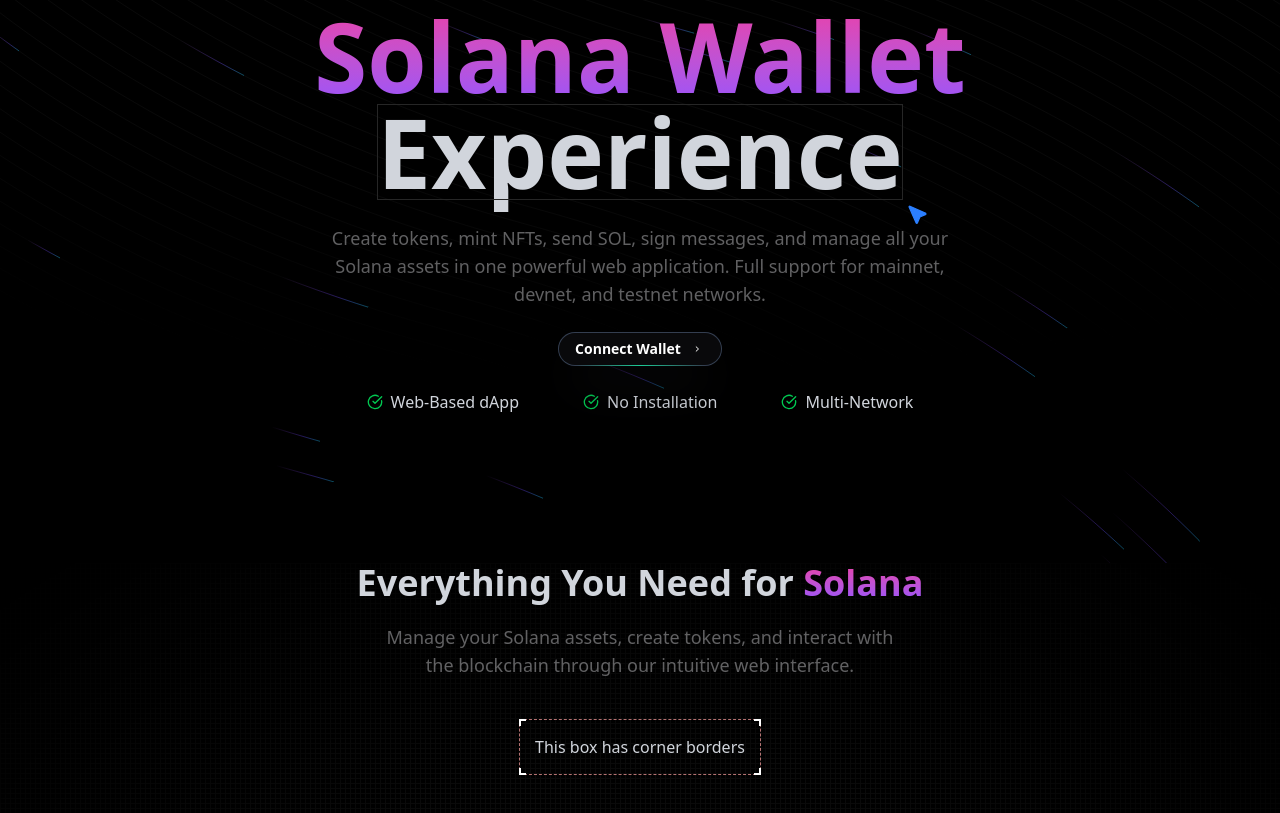
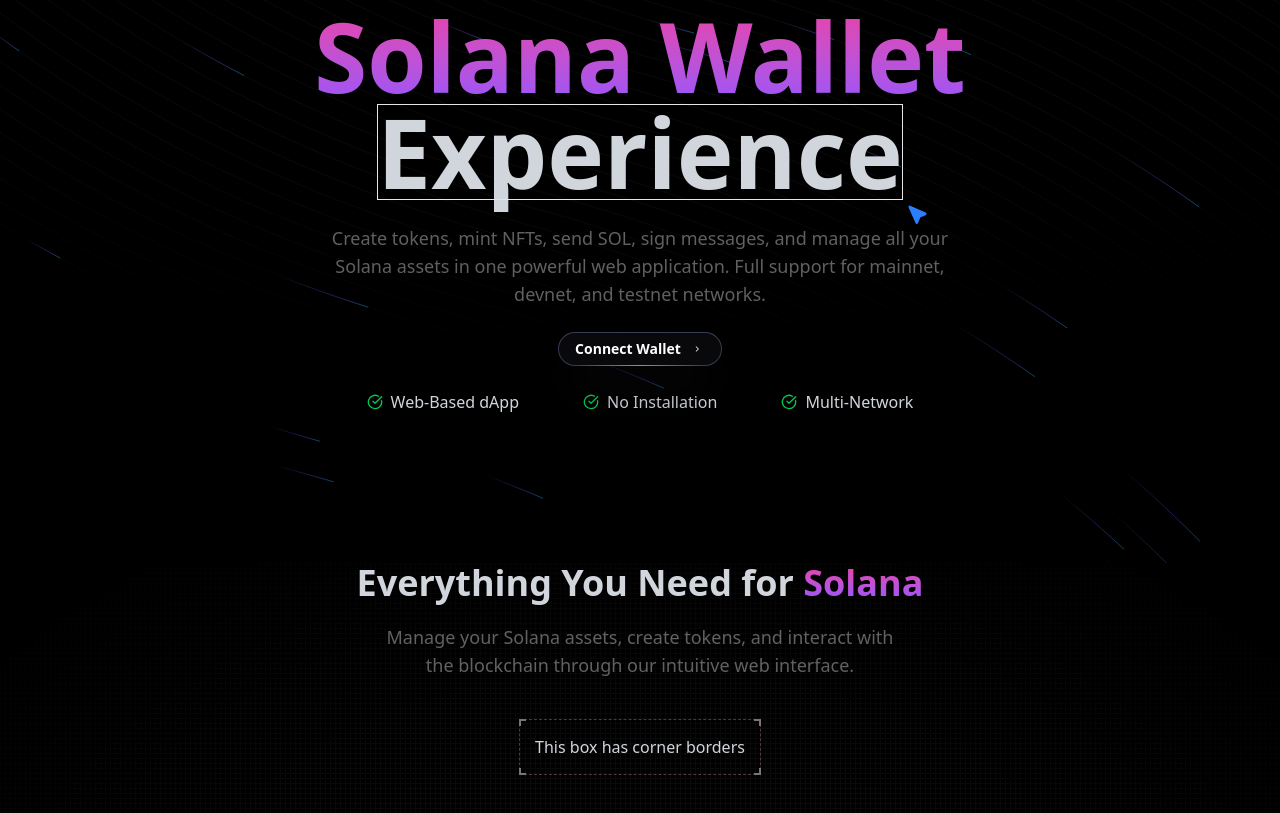
Before and after one commit to Nikuunj/wallet-adapter, a Next.js app: page /home in a window 1280 px wide. Shown: the part 237-1050 px from the top of the page. Built offline with nearby package versions, Linux system fonts and the light colour scheme; a web font is replaced by a local one; what @solana/wallet-adapter-react, @solana/wallet-adapter-react-ui would draw is missing.

Commit message:
[update]: box border highligh component

```diff
--- /dev/null
+++ b/components/ui/BorderSpotlight.tsx
@@ -0,0 +1,65 @@
+"use client"
+
+import {
+    motion,
+    useMotionValue,
+    useMotionTemplate,
+    animate,
+} from "framer-motion"
+import { ReactNode, useRef } from "react";
+
+
+interface BorderSpotlightProps {
+    children: ReactNode;
+    className?: string;
+    opticity?: string
+}
+
+function BorderSpotlight({ children, className = "", opticity = "45", ...props }: BorderSpotlightProps) {
+     const maskX = useMotionValue(0)
+     const maskY = useMotionValue(0)
+     const maskSize = useMotionValue(0)
+     const ref = useRef<HTMLDivElement>(null)
+     return (
+          <div className="">
+               {/* Base layer - always visible with reduced opacity/darker */}
+               <div className={`${className} opacity-${opticity}`}>
+                    {children}
+               </div>
+
+               {/* Spotlight layer - only visible where mask allows */}
+               <motion.div
+                    ref={ref}
+                    className={`absolute inset-0 ${className}`}
+                    onHoverStart={() => {
+                         animate(maskSize, 60, {
+                         duration: 0.3,
+                         ease: "easeOut",
+                         })
+                    }}
+                    onHoverEnd={() => {
+                         animate(maskSize, 15, {
+                         duration: 0.3,
+                         ease: "easeIn",
+                         })
+                    }}
+                    onPointerMove={(e) => {
+                         if (ref.current) {
+                         const { top, left } = ref.current.getBoundingClientRect()
+                         maskX.set(e.clientX - left)
+                         maskY.set(e.clientY - top)
+                         }
+                    }}
+                    style={{
+                         WebkitMaskImage: useMotionTemplate`radial-gradient(circle ${maskSize}px at ${maskX}px ${maskY}px, black 0%, black 30%, transparent 100%)`,
+                         maskImage: useMotionTemplate`radial-gradient(circle ${maskSize}px at ${maskX}px ${maskY}px, black 0%, black 30%, transparent 100%)`,
+                    }}
+                    {...props}
+               >
+                    {children}
+               </motion.div>
+          </div>
+     )
+}
+
+export default BorderSpotlight
--- a/components/ui/CornerBorderBox.tsx
+++ b/components/ui/CornerBorderBox.tsx
@@ -1,3 +1,4 @@
+import BorderSpotlight from "./BorderSpotlight";
 
 interface Props {
   children: React.ReactNode;
@@ -8,6 +9,7 @@
      return (
           <div className={`relative ${className}`}>
                {/* Corner borders on top */}
+               <BorderSpotlight>
                     <span className="corner top-left z-30"></span>
                     <span className="corner top-right z-30"></span>
                     <span className="corner bottom-left z-30"></span>
@@ -15,7 +17,7 @@
 
                     {/* Box with dotted border under the corners */}
                     <div className="absolute inset-0 border border-dashed border-red-300/70 z-10" />
-
+               </BorderSpotlight>
                {/* Children */}
                <div className="relative z-20 w-full h-full flex items-center justify-center">
                     {children}
--- a/components/ui/PointerHighlight.tsx
+++ b/components/ui/PointerHighlight.tsx
@@ -57,7 +57,7 @@
         >
           <motion.div
             className={cn(
-              "absolute inset-0 border border-neutral-800 dark:border-neutral-200",
+              "absolute inset-0 border border-neutral-200",
               rectangleClassName,
             )}
             initial={{
--- a/package.json
+++ b/package.json
@@ -14,6 +14,7 @@
     "@solana/spl-token-metadata": "^0.1.6",
     "axios": "^1.9.0",
     "clsx": "^2.1.1",
+    "framer-motion": "^12.18.1",
     "motion": "^12.18.1",
     "next": "15.3.2",
     "pinata": "^2.4.3",
```
Also changed, not shown: 1 other file (tests, documents, lock files or other folders). Lines whose indentation alone changed are shown as unchanged.
